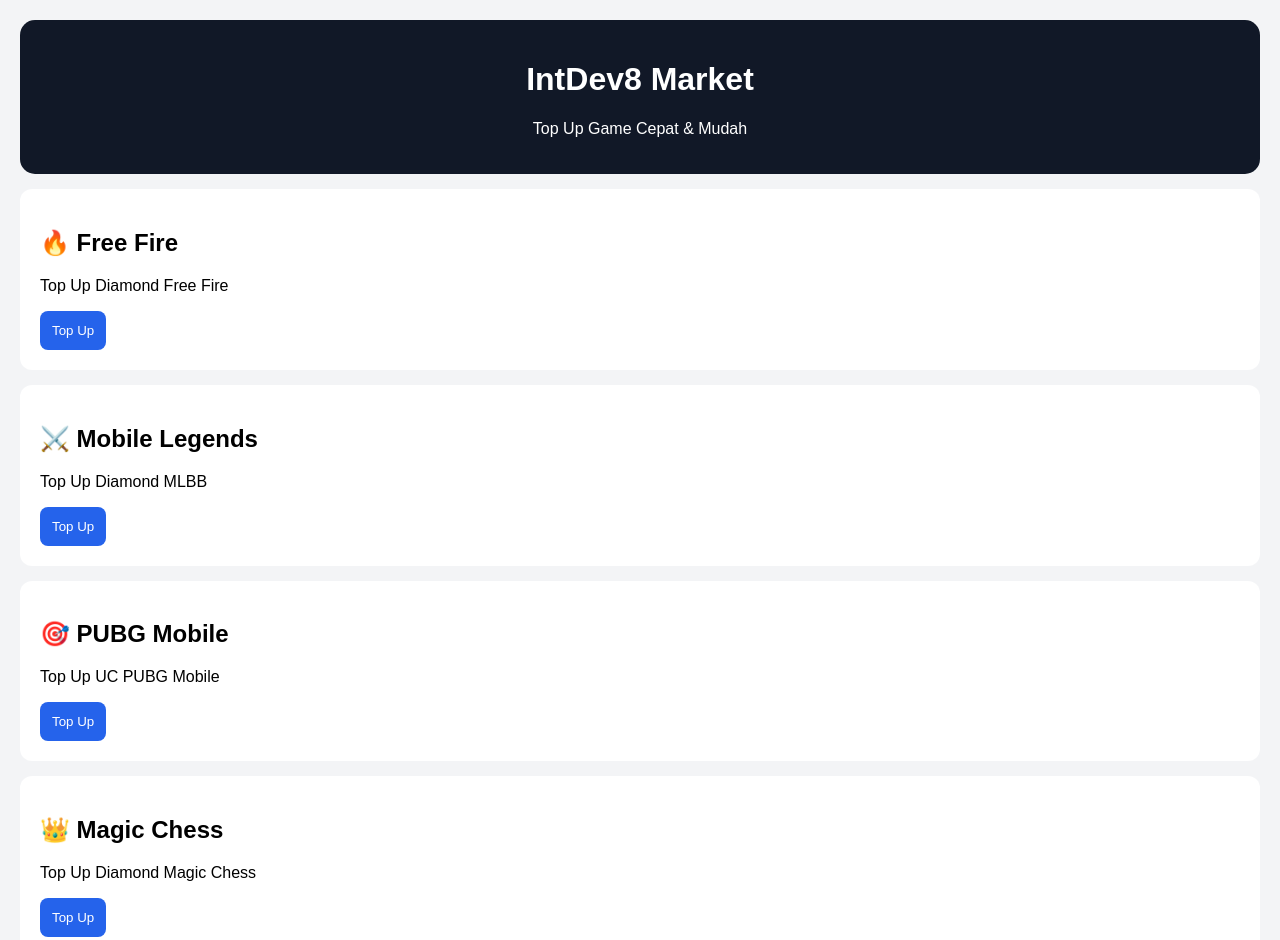
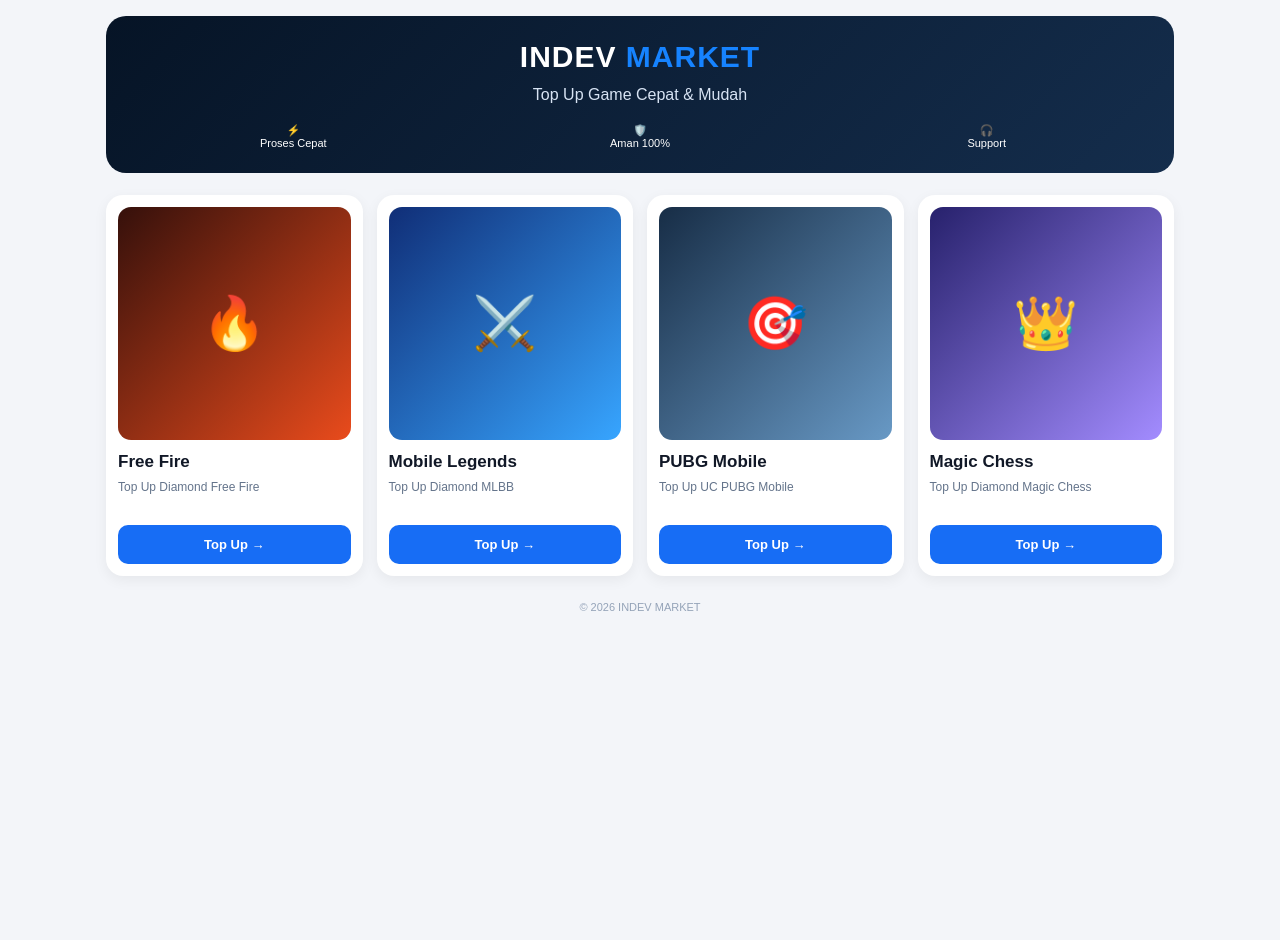
Before and after one commit to novadev-cyber/INDEV-MARKET, a plain HTML site: page index.html in a window 1280 px wide. After the commit the page ends 800 px from the top, so only its background shows below. Drawn offline with Linux system fonts and the light colour scheme.

Commit message:
Update index.html

```diff
--- a/index.html
+++ b/index.html
@@ -3,68 +3,205 @@
 <head>
 <meta charset="UTF-8">
 <meta name="viewport" content="width=device-width, initial-scale=1.0">
-  <title>IntDev8 Market</title>
+
+<title>INDEV MARKET</title>
+
 <style>
-    body {
-      font-family: Arial, sans-serif;
-      background: #f3f4f6;
-      margin: 0;
-      padding: 20px;
+* {
+  box-sizing: border-box;
 }
 
-    header {
-      background: #111827;
-      color: white;
-      padding: 20px;
-      border-radius: 15px;
-      text-align: center;
+body {
+  margin: 0;
+  padding: 16px;
+  font-family: Arial, sans-serif;
+  background: #f3f5f9;
+  color: #111827;
 }
 
-    .game {
+.header {
+  background: linear-gradient(135deg, #061426, #142d4c);
+  color: white;
+  padding: 24px 18px;
+  border-radius: 20px;
+  text-align: center;
+  margin-bottom: 22px;
+}
+
+.header h1 {
+  font-size: 30px;
+  margin: 0 0 12px;
+  letter-spacing: 1px;
+}
+
+.header h1 span {
+  color: #1683ff;
+}
+
+.header p {
+  margin: 0 0 20px;
+  color: #d7e3f3;
+}
+
+.features {
+  display: flex;
+  justify-content: space-around;
+  gap: 8px;
+  font-size: 11px;
+}
+
+.features div {
+  flex: 1;
+}
+
+.container {
+  display: grid;
+  grid-template-columns: repeat(2, minmax(0, 1fr));
+  gap: 14px;
+}
+
+.game-card {
   background: white;
-      margin-top: 15px;
-      padding: 20px;
-      border-radius: 12px;
+  border-radius: 17px;
+  padding: 12px;
+  box-shadow: 0 4px 14px rgba(0,0,0,0.06);
+  display: flex;
+  flex-direction: column;
+}
+
+.game-icon {
+  width: 100%;
+  aspect-ratio: 1 / 1;
+  border-radius: 13px;
+  display: flex;
+  align-items: center;
+  justify-content: center;
+  font-size: 52px;
+  margin-bottom: 12px;
+  background: #e8eef8;
+}
+
+.freefire {
+  background: linear-gradient(135deg, #35100b, #e94b1c);
+}
+
+.ml {
+  background: linear-gradient(135deg, #102e77, #37a5ff);
+}
+
+.pubg {
+  background: linear-gradient(135deg, #172d46, #6899c5);
+}
+
+.magic {
+  background: linear-gradient(135deg, #27216c, #a38cff);
+}
+
+.game-card h2 {
+  font-size: 17px;
+  margin: 0 0 8px;
+}
+
+.game-card p {
+  font-size: 12px;
+  color: #64748b;
+  margin: 0 0 15px;
+  min-height: 30px;
+}
+
+.game-card button {
+  width: 100%;
+  border: none;
+  border-radius: 10px;
+  padding: 12px 4px;
+  background: #176df5;
+  color: white;
+  font-weight: bold;
+  font-size: 13px;
   cursor: pointer;
 }
 
-    button {
-      background: #2563eb;
-      color: white;
-      border: none;
-      padding: 12px;
-      border-radius: 8px;
+.game-card button:active {
+  transform: scale(0.97);
+}
+
+.footer {
+  text-align: center;
+  margin: 25px 0 10px;
+  color: #94a3b8;
+  font-size: 11px;
+}
+
+@media (min-width: 700px) {
+  .container {
+    grid-template-columns: repeat(4, 1fr);
+  }
+
+  body {
+    max-width: 1100px;
+    margin: auto;
+  }
 }
 </style>
 </head>
+
 <body>
-  <header>
-    <h1>IntDev8 Market</h1>
+
+<header class="header">
+  <h1>INDEV <span>MARKET</span></h1>
   <p>Top Up Game Cepat & Mudah</p>
+
+  <div class="features">
+    <div>⚡<br>Proses Cepat</div>
+    <div>🛡️<br>Aman 100%</div>
+    <div>🎧<br>Support</div>
+  </div>
 </header>
 
-  <div class="game">
-    <h2>🔥 Free Fire</h2>
+<main class="container">
+
+  <div class="game-card">
+    <div class="game-icon freefire">🔥</div>
+    <h2>Free Fire</h2>
     <p>Top Up Diamond Free Fire</p>
-    <button>Top Up</button>
+    <button onclick="bukaGame('Free Fire')">Top Up →</button>
   </div>
 
-  <div class="game">
-    <h2>⚔️ Mobile Legends</h2>
+  <div class="game-card">
+    <div class="game-icon ml">⚔️</div>
+    <h2>Mobile Legends</h2>
     <p>Top Up Diamond MLBB</p>
-    <button>Top Up</button>
+    <button onclick="bukaGame('Mobile Legends')">Top Up →</button>
   </div>
 
-  <div class="game">
-    <h2>🎯 PUBG Mobile</h2>
+  <div class="game-card">
+    <div class="game-icon pubg">🎯</div>
+    <h2>PUBG Mobile</h2>
     <p>Top Up UC PUBG Mobile</p>
-    <button>Top Up</button>
+    <button onclick="bukaGame('PUBG Mobile')">Top Up →</button>
   </div>
 
-  <div class="game">
-    <h2>👑 Magic Chess</h2>
+  <div class="game-card">
+    <div class="game-icon magic">👑</div>
+    <h2>Magic Chess</h2>
     <p>Top Up Diamond Magic Chess</p>
-    <button>Top Up</button>
+    <button onclick="bukaGame('Magic Chess')">Top Up →</button>
   </div>
+
+</main>
+
+<footer class="footer">
+  © 2026 INDEV MARKET
+</footer>
+
+<script>
+function bukaGame(namaGame) {
+  alert(
+    "Kamu memilih " + namaGame +
+    "\\nHalaman top up akan segera dibuat."
+  );
+}
+</script>
+
 </body>
     </html>
```
Lines whose indentation alone changed are shown as unchanged.
